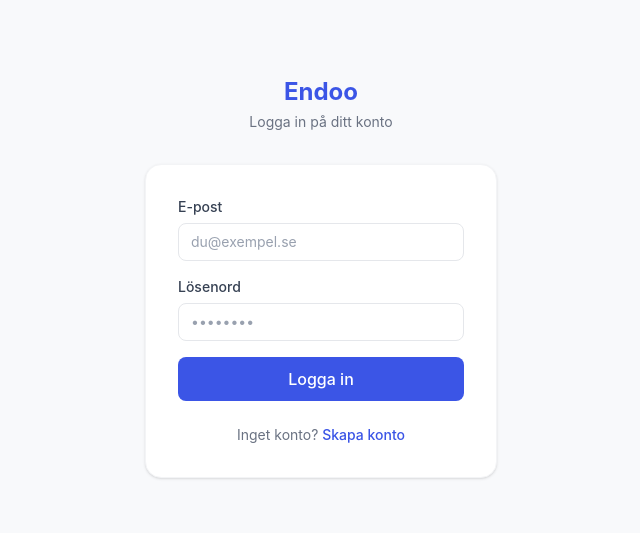
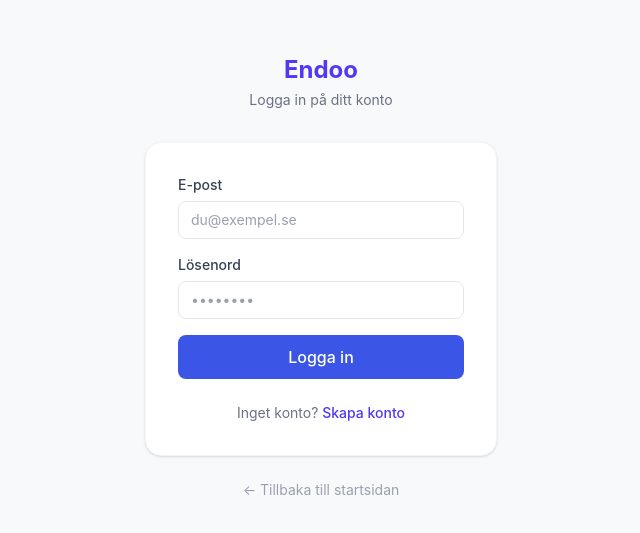
Before and after one commit to Gregmoto/endoo, a Next.js app: page /login in a window 1280 px wide. Shown: the part 123-656 px from the top of the page, without its empty margins (319-959 px from the left). Built offline with nearby package versions, Linux system fonts and the light colour scheme.

Commit message:
Add back-to-home link on login page
Logo (Endoo) and "← Tillbaka till startsidan" link both navigate to /.

Co-Authored-By: Claude Sonnet 4.6 <noreply@anthropic.com>

```diff
--- a/src/app/(auth)/login/page.tsx
+++ b/src/app/(auth)/login/page.tsx
@@ -37,9 +37,10 @@ export default function LoginPage() {
 
   return (
     <div className="w-full max-w-sm px-4">
-      {/* Logo */}
       <div className="mb-8 text-center">
-        <span className="text-2xl font-bold text-brand-600">Endoo</span>
+        <Link href="/" className="text-2xl font-bold text-indigo-600 hover:text-indigo-700">
+          Endoo
+        </Link>
         <p className="mt-1 text-sm text-gray-500">Logga in på ditt konto</p>
       </div>
 
@@ -75,11 +76,15 @@ export default function LoginPage() {
 
         <p className="mt-6 text-center text-sm text-gray-500">
           Inget konto?{" "}
-          <Link href="/register" className="text-brand-600 font-medium hover:underline">
+          <Link href="/register" className="text-indigo-600 font-medium hover:underline">
             Skapa konto
           </Link>
         </p>
       </div>
+
+      <p className="mt-6 text-center text-sm text-gray-400">
+        <Link href="/" className="hover:text-gray-600">← Tillbaka till startsidan</Link>
+      </p>
     </div>
   )
 }
```
